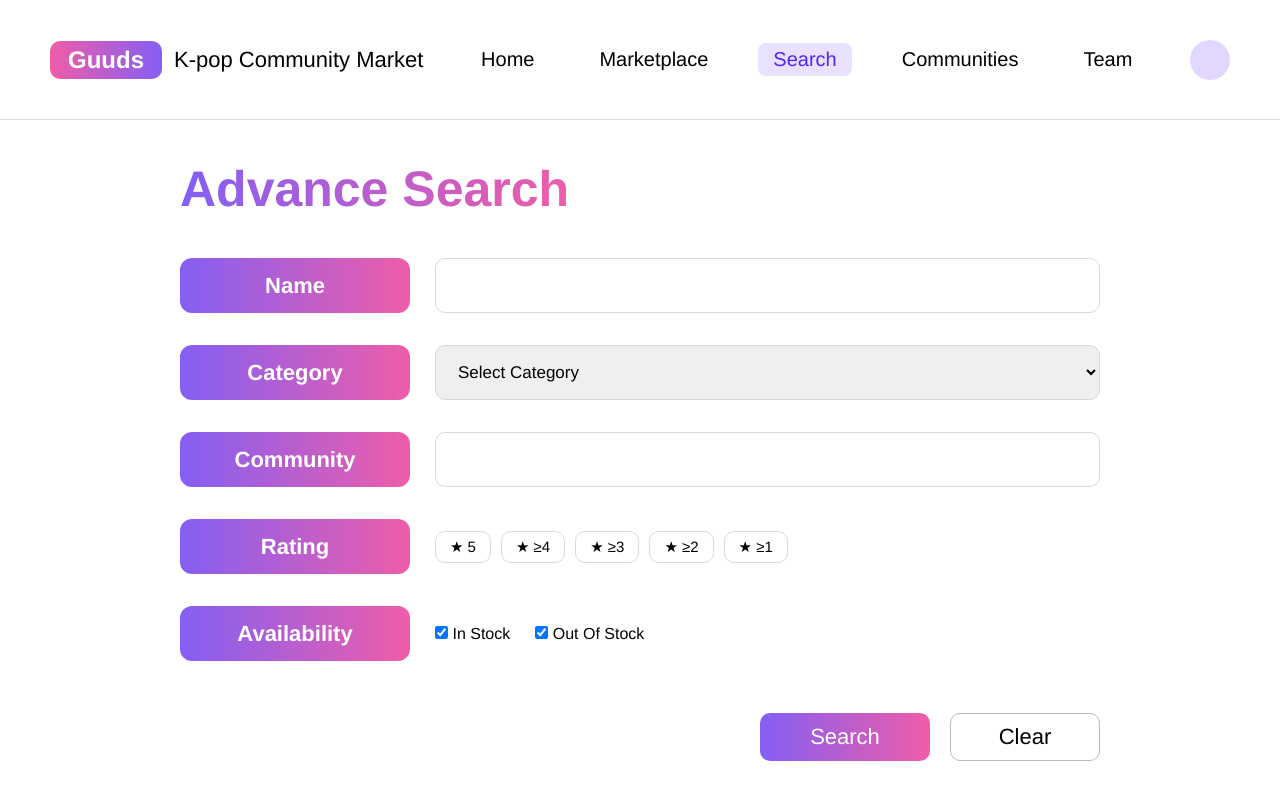
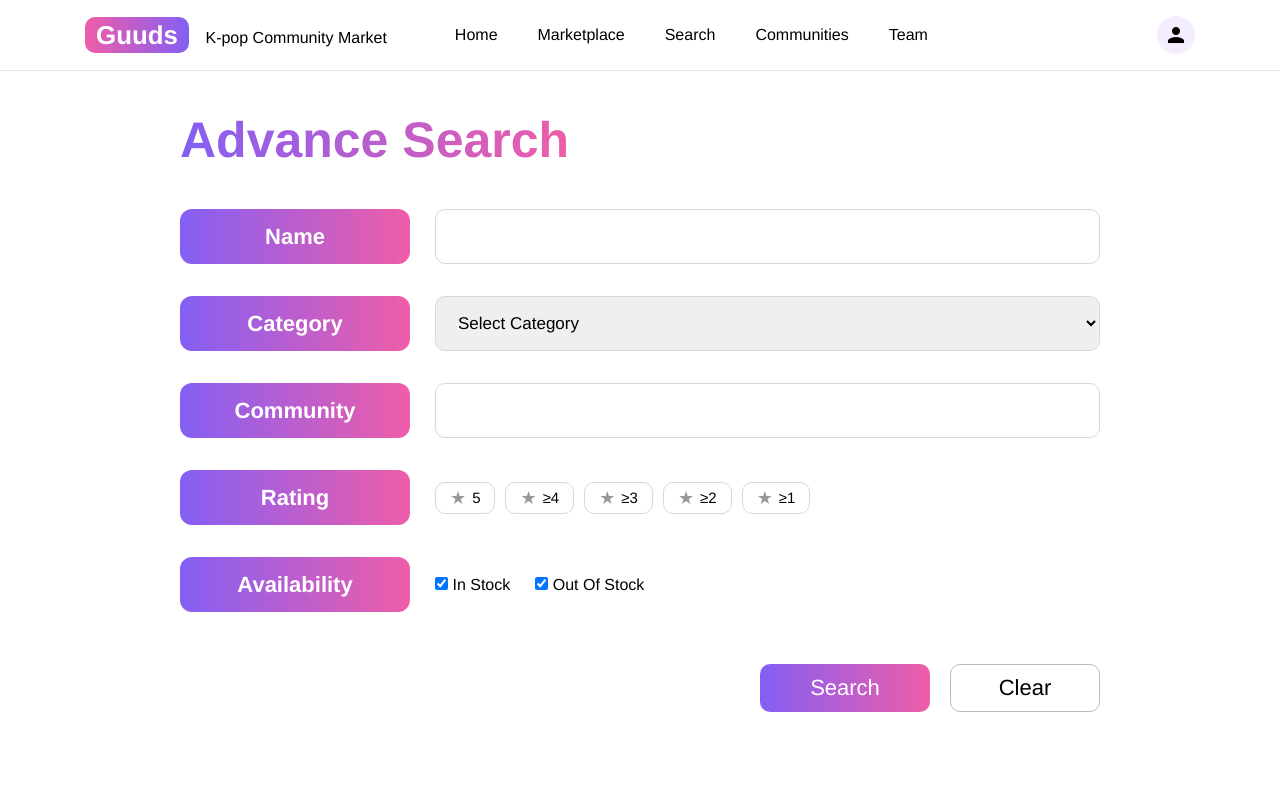
Before and after one commit to winnietnw/Guuds, a plain HTML site: page Advance_Search.html in a window 1280 px wide. Shown: the top 800 px of the page. Drawn offline with Linux system fonts and the light colour scheme; a script that the page names is missing.

Commit message:
Add files via upload

```diff
--- a/Advance_Search.css
+++ b/Advance_Search.css
@@ -20,61 +20,71 @@ body {
 }
 
 /* ===== HEADER ===== */
-.header {
-    height: 120px;
-    padding: 0 50px;
+.navbar {
+    width: 100%;
+    border-bottom: 1px solid #e5e7eb;
+    background: white;
+}
+
+.nav-inner {
+    height: 70px;
+    max-width: 1150px;
+    margin: auto;
     display: flex;
     align-items: center;
-    justify-content: space-between;
-    border-bottom: 1px solid #ddd;
+    padding: 0 20px;
+    gap: 20px;
 }
 
-.header-left {
-    display: flex;
+.logo-pill {
+    background: linear-gradient(90deg, #EF5DA8, #845FF4);
+    padding: 8px 16px;
+    color: white;
+    border-radius: 10px;
+    font-weight: 860;
+    font-size: 25.846px;
+    width: 104px;
+    height: 35.83px;
+    display: inline-flex;
+    justify-content: center;
     align-items: center;
-    gap: 12px;
+    margin-right: 12px;
 }
 
-.logo-box {
-    background: var(--gradient);
-    padding: 5px 18px;
+.nav-links {
+    display: flex;
+    gap: 24px;
+    margin-left: 40px;
+    flex: 1;
+}
+
+.nav-links a {
+    color: var(--black);
+    text-decoration: none;
+    padding: 8px;
+    position: relative;
+    transition: color .25s ease;
+}
+
+.nav-links a:hover {
+    background: #e5e5ff;
     border-radius: 10px;
 }
 
-.logo-text {
-    color: white;
-    font-weight: 800;
-    font-size: 24px;
+.nav-links .active {
+    background: #e5e5ff;
+    border-radius: 10px;
 }
 
-.tagline {
-    font-size: 22px;
-    font-weight: 300;
-}
-
-.nav {
+.circle {
+    height: 38px;
+    width: 38px;
+    background: #f4edff;
+    border-radius: 50%;
     display: flex;
-    gap: 35px;
-}
-
-.nav a {
-    text-decoration: none;
-    font-size: 20px;
-    color: black;
-    padding: 5px 15px;
-    border-radius: 8px;
-}
-
-.nav a.active {
-    background: #e8e1ff;
-    color: #4f25ff;
-}
-
-.avatar {
-    width: 40px;
-    height: 40px;
-    background: #e2d8ff;
-    border-radius: 50%;
+    align-items: center;
+    justify-content: center;
+    font-size: 18px;
 }
 
 /* ===== MAIN ===== */
@@ -146,19 +156,35 @@ body {
     cursor: pointer;
     font-size: 15px;
     transition: 0.2s;
+    display: inline-flex;
+    align-items: center;
+    justify-content: center;
+    gap: 6px;
+    vertical-align: middle;
 }
 
-/* Hover */
-.rating-btn:hover {
+.rating-btn .star {
+    color: #999;
+    font-size: 18px;
+    line-height: 1;
+    display: flex;
+    align-items: center;
+}
+
+.rating-btn span {
+    line-height: 1;
+    display: flex;
+    align-items: center;
+}
+
+.rating-btn.selected {
+    background: var(--gradient);
     border-color: var(--purple);
 }
 
-/* Selected */
-.rating-btn.selected {
-    background: var(--gradient);
-    color: rgb(121, 98, 255);
-    border-color: var(--purple);
-    transform: translateY(0);
+.rating-btn.selected .star,
+.rating-btn.selected span {
+    color: white;
 }
 
 /* Availability */
@@ -247,7 +273,7 @@ body {
     font-weight: 700;
     display: inline-block;
 
-    background: var(--gradient);
+    background-image: linear-gradient(92deg, #845ff4 12%, #ef5da8 65%);
     -webkit-background-clip: text;
     background-clip: text;
     color: transparent;
--- a/Advance_Search.html
+++ b/Advance_Search.html
@@ -1,32 +1,35 @@
 <!DOCTYPE html>
 <html lang="en">
+
 <head>
     <meta charset="UTF-8" />
     <meta name="viewport" content="width=device-width, initial-scale=1.0" />
     <title>Advance Search</title>
     <link rel="stylesheet" href="Advance_Search.css">
+    <link href="https://fonts.googleapis.com/icon?family=Material+Icons" rel="stylesheet">
 </head>
 
 <body>
 
-    <!-- ===== HEADER ===== -->
-    <header class="header">
-        <div class="header-left">
-            <div class="logo-box">
-                <span class="logo-text">Guuds</span>
-            </div>
-            <span class="tagline">K-pop Community Market</span>
+    <header class="navbar">
+        <div class="nav-inner">
+            <div class="logo">
+                <span class="logo-pill">Guuds</span>
+                <span class="gradient-text">K-pop Community Market</span>
             </div>
 
-        <nav class="nav">
+            <nav class="nav-links">
                 <a href="Home.html">Home</a>
-            <a href="Market_Place.html">Marketplace</a>
-            <a href="Search.html" class="active">Search</a>
-            <a href="Communities.html">Communities</a>
-            <a href="Team.html">Team</a>
+                <a href="Marketplace.html">Marketplace</a>
+                <a href="Search.html">Search</a>
+                <a href="Community.html">Communities</a>
+                <a href="About.html">Team</a>
             </nav>
 
-        <div class="avatar"></div>
+            <div class="circle">
+                <i class="material-icons" onclick="window.location.href='UserProfile-Unverify.html'">person</i>
+            </div>
+        </div>
     </header>
 
     <!-- ===== MAIN CONTENT ===== -->
@@ -65,11 +68,11 @@
                 <div class="form-label">Rating</div>
 
                 <div class="rating-group">
-                    <button class="rating-btn" data-rating="5">★ 5</button>
-                    <button class="rating-btn" data-rating="4">★ ≥4</button>
-                    <button class="rating-btn" data-rating="3">★ ≥3</button>
-                    <button class="rating-btn" data-rating="2">★ ≥2</button>
-                    <button class="rating-btn" data-rating="1">★ ≥1</button>
+                    <button type="button" class="rating-btn" data-rating="5"><span class="star">★</span> 5</button>
+                    <button type="button" class="rating-btn" data-rating="4"><span class="star">★</span> ≥4</button>
+                    <button type="button" class="rating-btn" data-rating="3"><span class="star">★</span> ≥3</button>
+                    <button type="button" class="rating-btn" data-rating="2"><span class="star">★</span> ≥2</button>
+                    <button type="button" class="rating-btn" data-rating="1"><span class="star">★</span> ≥1</button>
                 </div>
             </div>
 
@@ -109,4 +112,5 @@
 
     <script src="Advance_Search.js"></script>
 </body>
+
 </html>
--- /dev/null
+++ b/Advance_Search.js
@@ -0,0 +1,70 @@
+document.addEventListener("DOMContentLoaded", () => {
+
+    /* ============================
+       ELEMENTS
+    ============================ */
+    const ratingButtons = document.querySelectorAll(".rating-btn");
+
+    const nameInput = document.getElementById("name");
+    const categorySelect = document.getElementById("category");
+    const communityInput = document.getElementById("community");
+
+    const inStockCheckbox = document.getElementById("in-stock");
+    const outStockCheckbox = document.getElementById("out-stock");
+
+    const searchBtn = document.getElementById("searchBtn");
+    const clearBtn = document.getElementById("clearBtn");
+
+    let selectedRating = null;
+
+    ratingButtons.forEach((btn) => {
+        btn.addEventListener("click", () => {
+
+            // ถ้าคลิกอันเดิม → ยกเลิกเลือก
+            if (btn.classList.contains("selected")) {
+                btn.classList.remove("selected");
+                selectedRating = null;
+                return;
+            }
+
+            ratingButtons.forEach((b) => b.classList.remove("selected"));
+
+            btn.classList.add("selected");
+            selectedRating = btn.getAttribute("data-rating");
+        });
+    });
+
+    clearBtn.addEventListener("click", () => {
+
+        nameInput.value = "";
+        communityInput.value = "";
+        categorySelect.selectedIndex = 0;
+
+        // รีเซ็ต rating
+        ratingButtons.forEach((b) => b.classList.remove("selected"));
+        selectedRating = null;
+
+        // reset availability
+        inStockCheckbox.checked = true;
+        outStockCheckbox.checked = true;
+
+        console.log("Form cleared");
+    });
+
+
+    searchBtn.addEventListener("click", () => {
+
+        const searchData = {
+            name: nameInput.value.trim(),
+            category: categorySelect.value,
+            community: communityInput.value.trim(),
+            rating: selectedRating ? `>= ${selectedRating}` : "Any",
+            inStock: inStockCheckbox.checked,
+            outStock: outStockCheckbox.checked,
+        };
+
+        console.log("=== SEARCH DATA ===");
+        console.log(searchData);
+    });
+
+});
```
Lines whose indentation alone changed are shown as unchanged.
